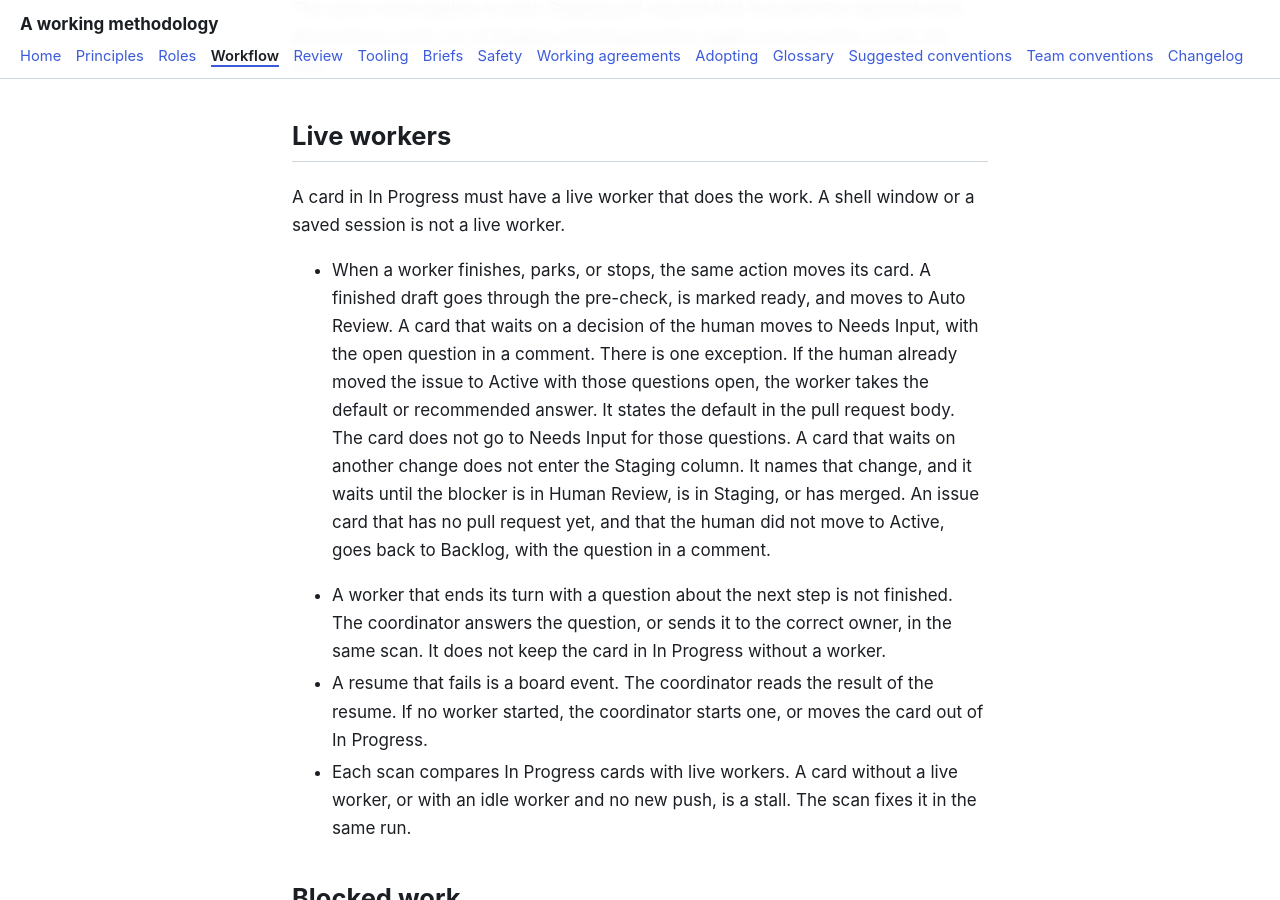
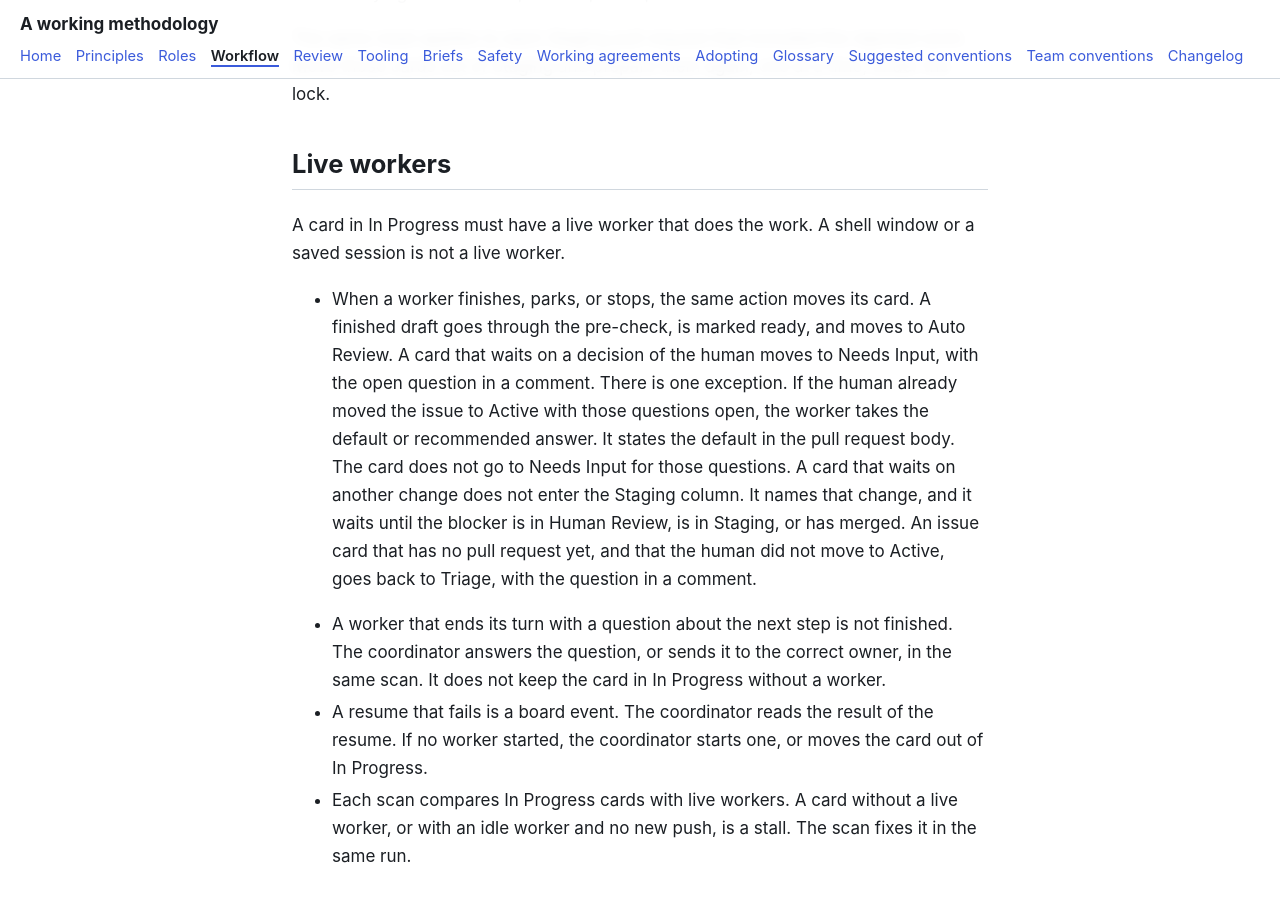
Before and after one commit to tangentcode/methodology, a Jekyll site: the page built from workflow.md, in a window 1280 px wide and 900 px high, scrolled down 16856 px. Built offline with Jekyll 4.4.1, drawn with Linux system fonts in a browser that asks for light colours; our own code applies the rules of GitHub Pages for plain Markdown files; some of the changed text lies outside the part shown.

Commit message:
Send issues that wait on the human to Triage, not their old column
If an issue is not in Active and it waits on a review or a
decision, put it in Triage. Discuss, Parked, and work2 Inbox
items stay in those columns. An issue with no pull request
and a question also goes to Triage, not back to Backlog.

Fixes #61

````diff
--- a/workflow.md
+++ b/workflow.md
@@ -72,7 +72,7 @@ Active holds only open issues that are assigned to the swarm, that do not have t
 
 When the issue no longer has exactly one open linked pull request in a flow column, it goes out of Active. If a pull request used `Fixes` (or an equivalent closing phrase) and GitHub closed the issue, the issue card goes to Done. If the issue is still open, it goes back to Triage or Backlog, as necessary.
 
-An issue without a pull request never goes in Auto Review, Ready, Staging, or Human Review. The only time it is in Active without a pull request is the short interval after the human moves it there and before the coordinator opens the draft pull request. If an issue waits on the human and is not in Active, write a question on it and keep it in its column.
+An issue without a pull request never goes in Auto Review, Ready, Staging, or Human Review. The only time it is in Active without a pull request is the short interval after the human moves it there and before the coordinator opens the draft pull request. If an issue waits on the human and is not in Active, write a question on it and put it in Triage. Do not move it into a pull-request column. An issue in Discuss stays in Discuss. Parked items stay parked. Issues with the `work2` label stay in Inbox.
 
 
 ```mermaid
@@ -226,7 +226,7 @@ The same reset applies to each Staging pull request that included the rejected w
 
 A card in In Progress must have a live worker that does the work. A shell window or a saved session is not a live worker.
 
-- When a worker finishes, parks, or stops, the same action moves its card. A finished draft goes through the pre-check, is marked ready, and moves to Auto Review. A card that waits on a decision of the human moves to Needs Input, with the open question in a comment. There is one exception. If the human already moved the issue to Active with those questions open, the worker takes the default or recommended answer. It states the default in the pull request body. The card does not go to Needs Input for those questions. A card that waits on another change does not enter the Staging column. It names that change, and it waits until the blocker is in Human Review, is in Staging, or has merged. An issue card that has no pull request yet, and that the human did not move to Active, goes back to Backlog, with the question in a comment.
+- When a worker finishes, parks, or stops, the same action moves its card. A finished draft goes through the pre-check, is marked ready, and moves to Auto Review. A card that waits on a decision of the human moves to Needs Input, with the open question in a comment. There is one exception. If the human already moved the issue to Active with those questions open, the worker takes the default or recommended answer. It states the default in the pull request body. The card does not go to Needs Input for those questions. A card that waits on another change does not enter the Staging column. It names that change, and it waits until the blocker is in Human Review, is in Staging, or has merged. An issue card that has no pull request yet, and that the human did not move to Active, goes back to Triage, with the question in a comment.
 
 - A worker that ends its turn with a question about the next step is not finished. The coordinator answers the question, or sends it to the correct owner, in the same scan. It does not keep the card in In Progress without a worker.
 - A resume that fails is a board event. The coordinator reads the result of the resume. If no worker started, the coordinator starts one, or moves the card out of In Progress.
````
